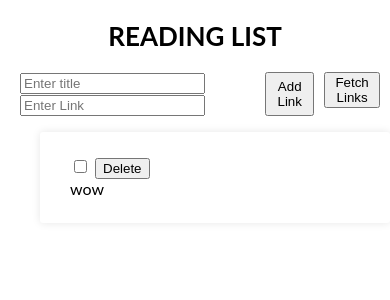
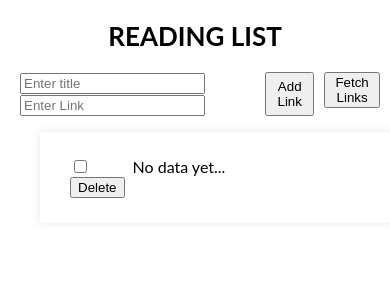
Before and after one commit to Oferlis/ReadingList, a React (Create React App) app in the folder client/: page / in a window 390 px wide. Shown: the top 300 px of the page. Built offline with nearby package versions, Linux system fonts and the light colour scheme; no server answers.

Commit message:
changed layout when resizing screensize

```diff
--- a/client/src/App.js
+++ b/client/src/App.js
@@ -5,7 +5,7 @@ import "./App.css";
 import { fetchList } from "./helpers/requests";
 
 function App() {
-  const [list, setList] = useState([{name: "wow"}]);
+  const [list, setList] = useState([{name: "No data yet..."}]);
   const [isLoading, setIsLoading] = useState(false);
   const [error, setError] = useState(null)
 
@@ -25,11 +25,11 @@ function App() {
         }
       }).sort((a,b) => {
         if (a.isRead && !b.isRead) {
-          return 0; // a comes before b
+          return 1; // a comes before b
         } else if (!a.isRead && b.isRead) {
           return -1; // b comes before a
         } else {
-          return 1; // no change in order
+          return 0; // no change in order
         }
       })
 
--- a/client/src/components/Link.js
+++ b/client/src/components/Link.js
@@ -8,8 +8,6 @@ const openLinkHandler = (link) => {
 async function deleteLinkHandler(id) {
     return deleteLink(id)
 }
-
-
 
 const Link = (props) => {
     const [isChecked, setIsChecked] = useState(props.isRead)
--- a/client/src/components/LinkList.scss
+++ b/client/src/components/LinkList.scss
@@ -57,7 +57,7 @@ h2 {
 
     }
     li {
-      display: block;
+
     }
     .col {
 
```
